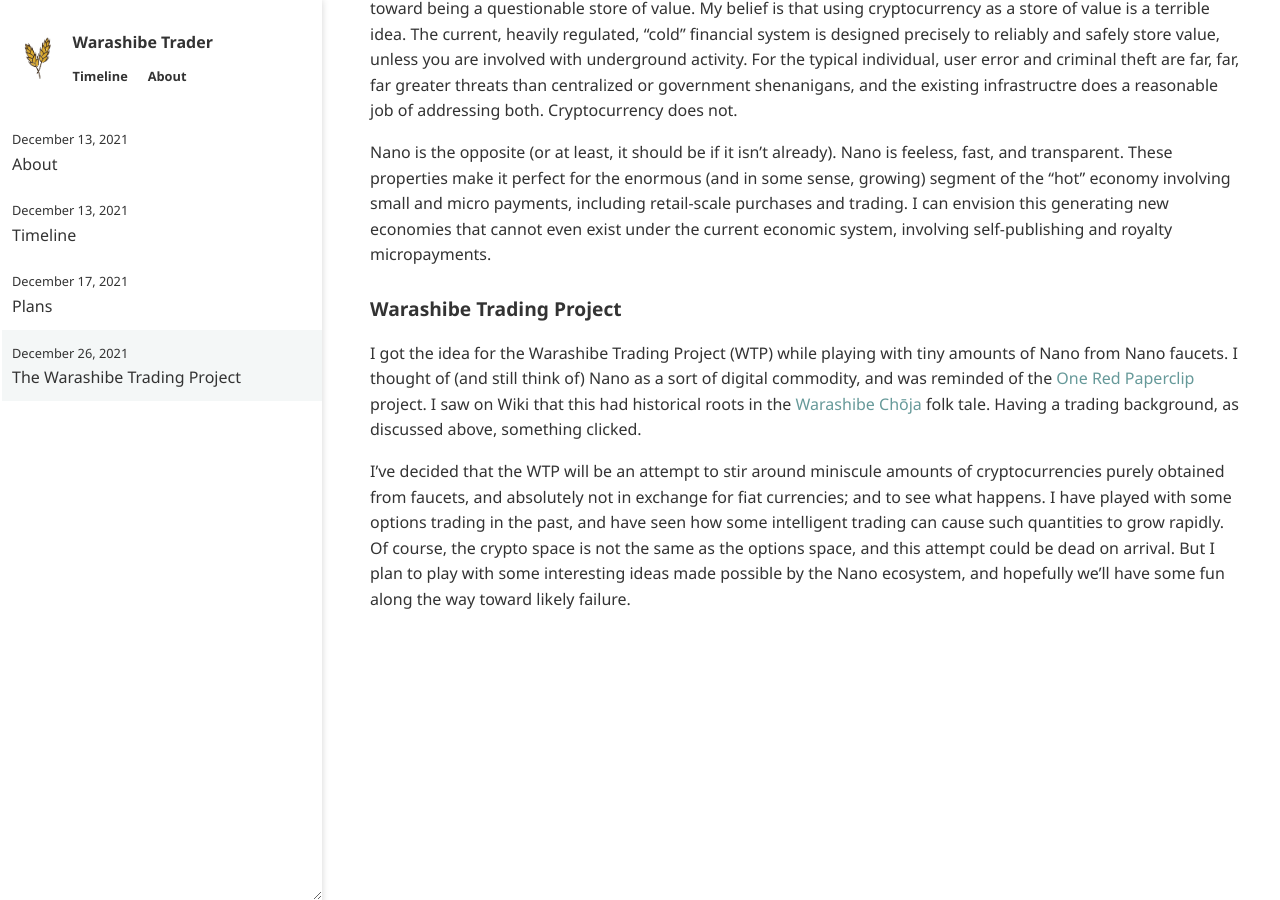
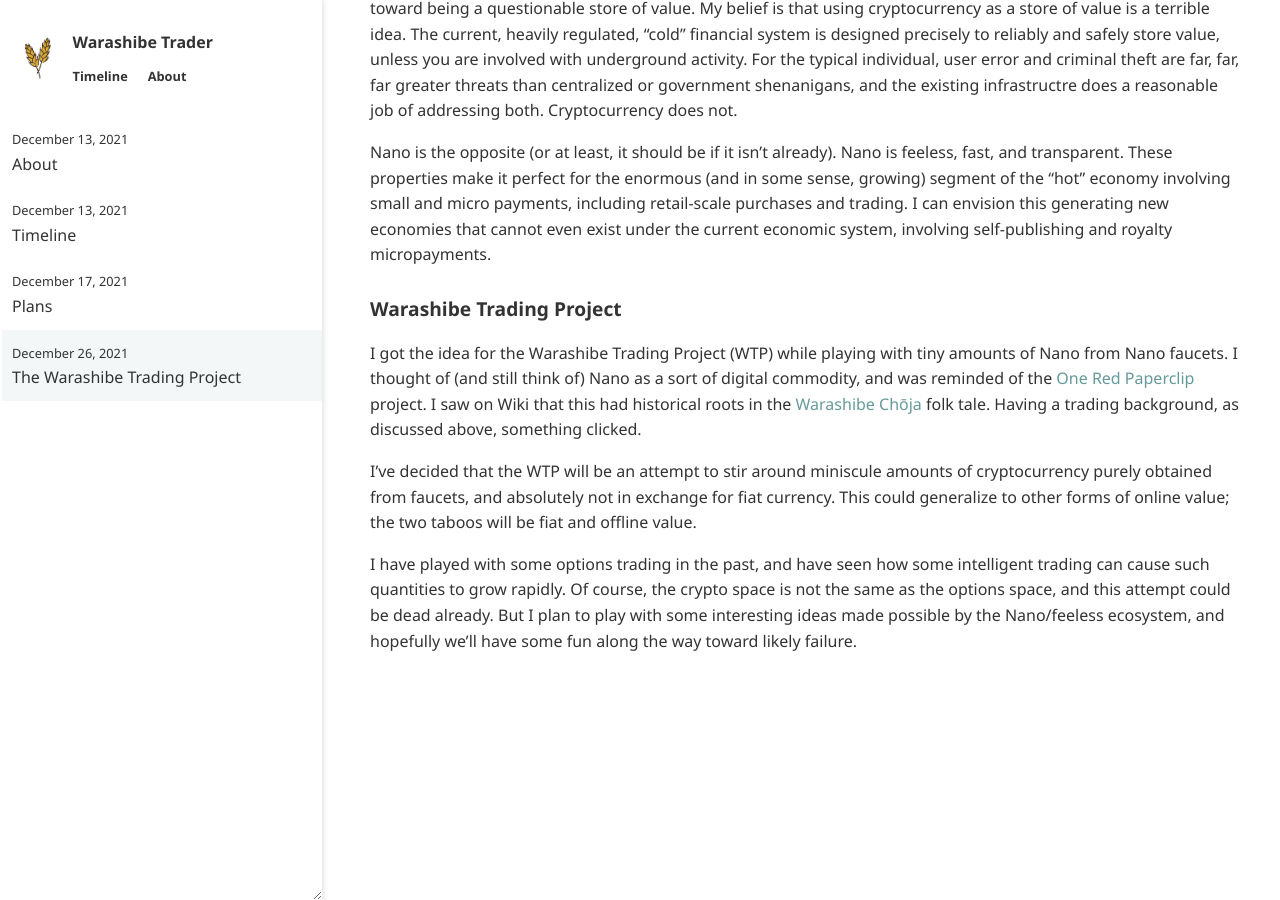
Before and after one commit to warashibetrader/warashibetrader.github.io, a Jekyll site: the page built from _posts/2021-12-26-warashibe-trading-project.md, in a window 1280 px wide and 900 px high, scrolled down 852 px. Built offline with Jekyll 4.4.1, drawn with Linux system fonts in a browser that asks for light colours; before the commit the page ends 1711 px from its top, so only the background shows below that.

Commit message:
Update 2021-12-26-warashibe-trading-project.md

```diff
--- a/_posts/2021-12-26-warashibe-trading-project.md
+++ b/_posts/2021-12-26-warashibe-trading-project.md
@@ -24,4 +24,6 @@
 
 I got the idea for the Warashibe Trading Project (WTP) while playing with tiny amounts of Nano from Nano faucets. I thought of (and still think of) Nano as a sort of digital commodity, and was reminded of the [One Red Paperclip](https://en.wikipedia.org/wiki/One_red_paperclip) project. I saw on Wiki that this had historical roots in the [Warashibe Chōja](https://en.wikipedia.org/wiki/Straw_Millionaire) folk tale. Having a trading background, as discussed above, something clicked.
 
-I've decided that the WTP will be an attempt to stir around miniscule amounts of cryptocurrencies purely obtained from faucets, and absolutely not in exchange for fiat currencies; and to see what happens. I have played with some options trading in the past, and have seen how some intelligent trading can cause such quantities to grow rapidly. Of course, the crypto space is not the same as the options space, and this attempt could be dead on arrival. But I plan to play with some interesting ideas made possible by the Nano ecosystem, and hopefully we'll have some fun along the way toward likely failure.
+I've decided that the WTP will be an attempt to stir around miniscule amounts of cryptocurrency purely obtained from faucets, and absolutely not in exchange for fiat currency. This could generalize to other forms of online value; the two taboos will be fiat and offline value.
+
+I have played with some options trading in the past, and have seen how some intelligent trading can cause such quantities to grow rapidly. Of course, the crypto space is not the same as the options space, and this attempt could be dead already. But I plan to play with some interesting ideas made possible by the Nano/feeless ecosystem, and hopefully we'll have some fun along the way toward likely failure.
```
